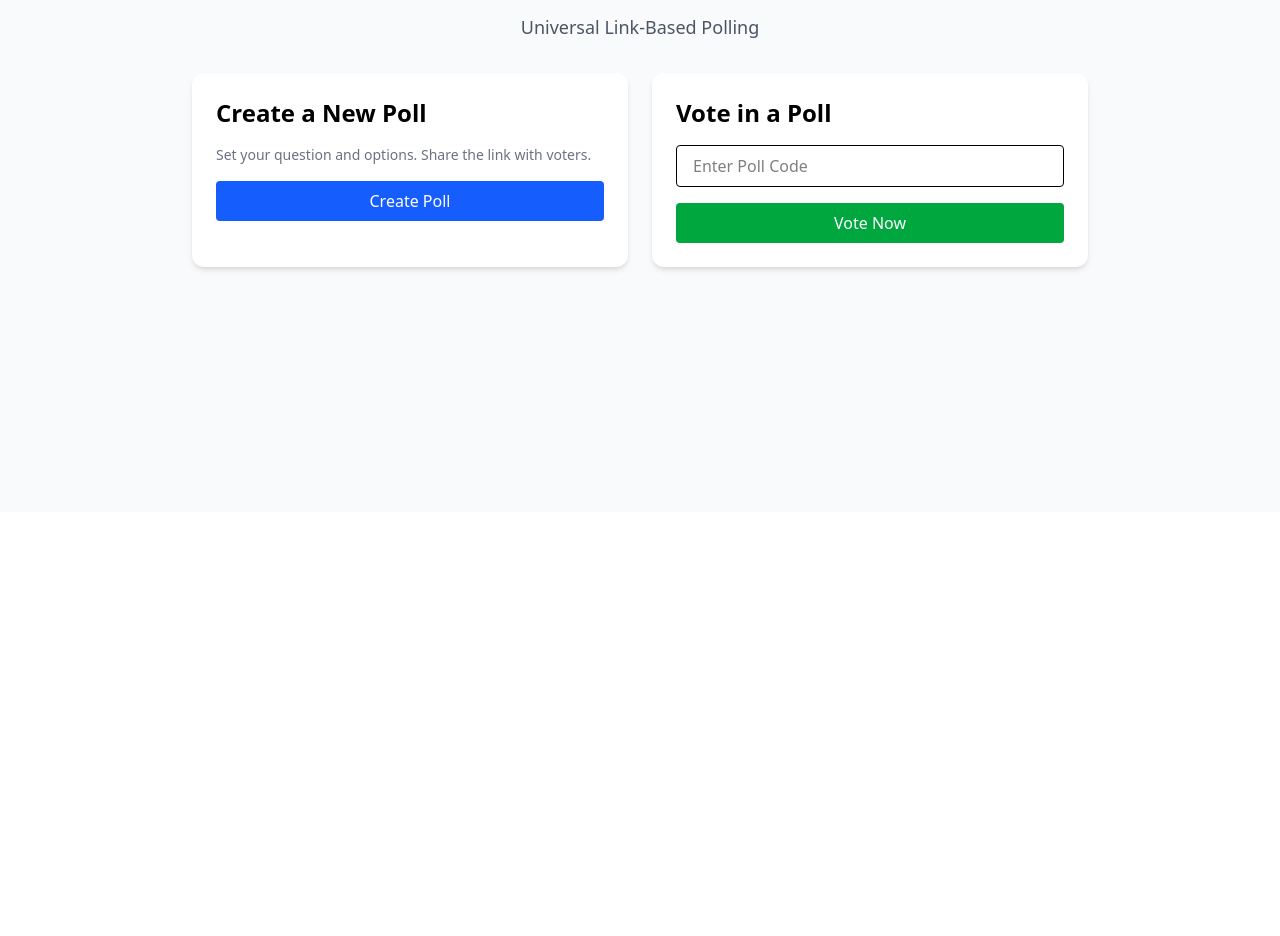
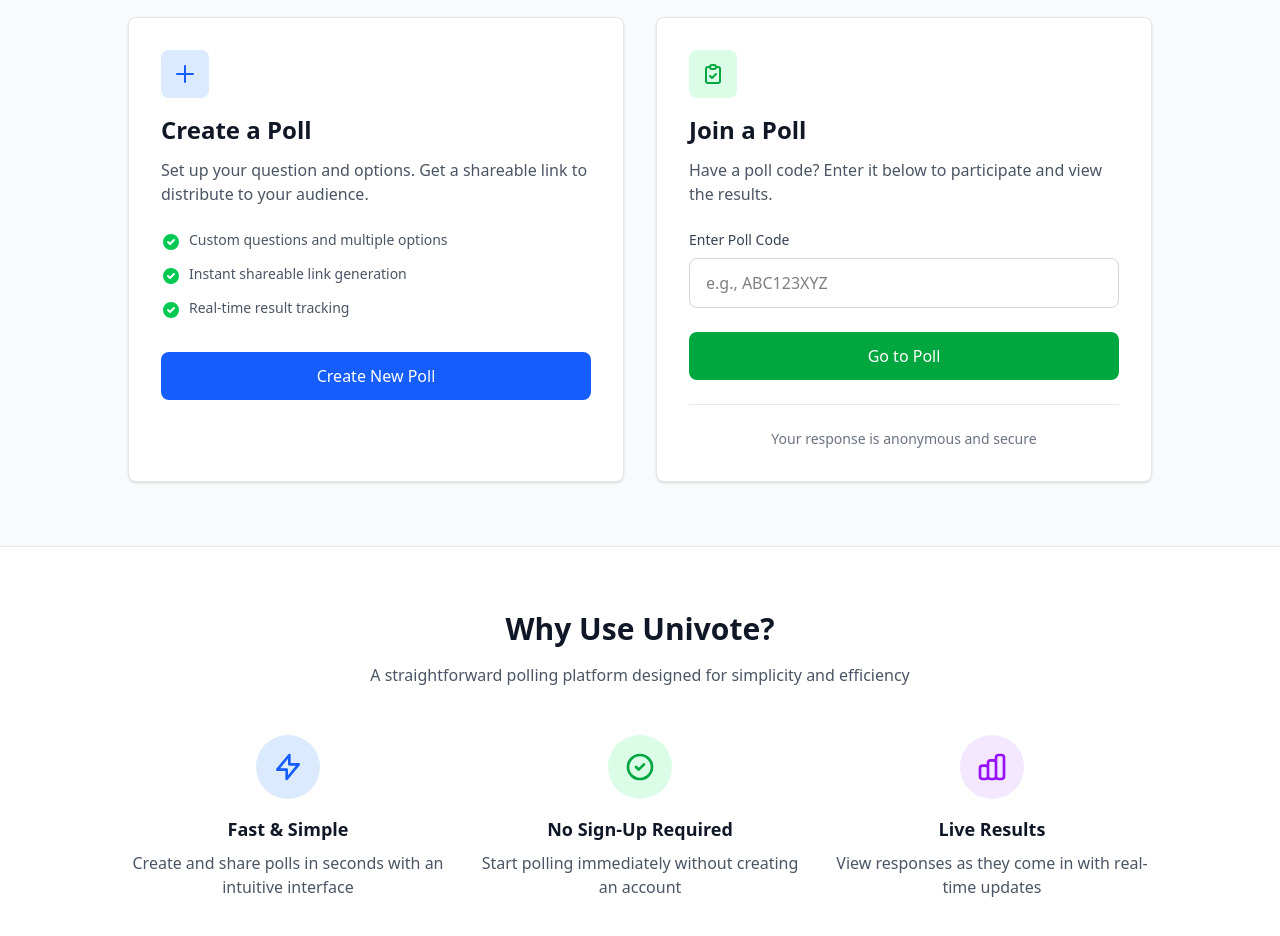
Before and after one commit to akashkv11/UniVote, a Next.js app: page / in a window 1280 px wide. Shown: the part 288-1224 px from the top of the page. Before the commit the page ends 800 px from the top, so only its background shows below. Built offline with nearby package versions, Linux system fonts and the light colour scheme.

Commit message:
home page design

```diff
--- a/src/app/page.tsx
+++ b/src/app/page.tsx
@@ -5,6 +5,7 @@
 import { useState } from "react";
 import { useRouter } from "next/navigation";
 import Link from "next/link";
+// Header/Footer are provided by the root layout
 
 export default function HomePage() {
   const [pollCode, setPollCode] = useState("");
@@ -18,47 +19,169 @@
   };
 
   return (
-    <main className="flex flex-col items-center justify-center min-h-screen bg-gray-50 px-4">
-      <h1 className="text-4xl font-bold mb-4 text-center">🎉 Univote</h1>
-      <p className="text-lg mb-8 text-center text-gray-600">
+    <div className="min-h-screen bg-gray-50">
+  {/* Header provided by layout */}
+
+      {/* Main Content */}
+      <main>
+        {/* Hero Section */}
+        <section className="bg-white border-b border-gray-200">
+          <div className="max-w-7xl mx-auto px-4 sm:px-6 lg:px-8 py-16 text-center">
+            <h1 className="text-4xl font-bold text-gray-900 mb-4">
               Universal Link-Based Polling
+            </h1>
+            <p className="text-xl text-gray-600 max-w-3xl mx-auto">
+              Create polls, share links, and collect responses instantly.
+              Simple, fast, and effective polling for everyone.
             </p>
+          </div>
+        </section>
 
-      <div className="grid grid-cols-1 md:grid-cols-2 gap-6 w-full max-w-4xl">
-        {/* Create Poll Section */}
-        <div className="bg-white p-6 rounded-xl shadow-md w-full">
-          <h2 className="text-2xl font-semibold mb-4">Create a New Poll</h2>
-          <p className="text-sm text-gray-500 mb-4">
-            Set your question and options. Share the link with voters.
+        {/* Action Cards */}
+        <section className="max-w-7xl mx-auto px-4 sm:px-6 lg:px-8 py-16">
+          <div className="grid md:grid-cols-2 gap-8 max-w-5xl mx-auto">
+
+            {/* Create Poll Card */}
+            <div className="bg-white rounded-lg shadow-sm border border-gray-200 p-8">
+              <div className="mb-6">
+                <div className="inline-flex items-center justify-center w-12 h-12 rounded-lg bg-blue-100 text-blue-600 mb-4">
+                  <svg className="w-6 h-6" fill="none" stroke="currentColor" viewBox="0 0 24 24">
+                    <path strokeLinecap="round" strokeLinejoin="round" strokeWidth={2} d="M12 4v16m8-8H4" />
+                  </svg>
+                </div>
+                <h2 className="text-2xl font-semibold text-gray-900 mb-3">
+                  Create a Poll
+                </h2>
+                <p className="text-gray-600">
+                  Set up your question and options. Get a shareable link to distribute to your audience.
                 </p>
+              </div>
+
+              <ul className="space-y-3 mb-8 text-sm text-gray-600">
+                <li className="flex items-start">
+                  <svg className="w-5 h-5 text-green-500 mr-2 mt-0.5" fill="currentColor" viewBox="0 0 20 20">
+                    <path fillRule="evenodd" d="M10 18a8 8 0 100-16 8 8 0 000 16zm3.707-9.293a1 1 0 00-1.414-1.414L9 10.586 7.707 9.293a1 1 0 00-1.414 1.414l2 2a1 1 0 001.414 0l4-4z" clipRule="evenodd" />
+                  </svg>
+                  <span>Custom questions and multiple options</span>
+                </li>
+                <li className="flex items-start">
+                  <svg className="w-5 h-5 text-green-500 mr-2 mt-0.5" fill="currentColor" viewBox="0 0 20 20">
+                    <path fillRule="evenodd" d="M10 18a8 8 0 100-16 8 8 0 000 16zm3.707-9.293a1 1 0 00-1.414-1.414L9 10.586 7.707 9.293a1 1 0 00-1.414 1.414l2 2a1 1 0 001.414 0l4-4z" clipRule="evenodd" />
+                  </svg>
+                  <span>Instant shareable link generation</span>
+                </li>
+                <li className="flex items-start">
+                  <svg className="w-5 h-5 text-green-500 mr-2 mt-0.5" fill="currentColor" viewBox="0 0 20 20">
+                    <path fillRule="evenodd" d="M10 18a8 8 0 100-16 8 8 0 000 16zm3.707-9.293a1 1 0 00-1.414-1.414L9 10.586 7.707 9.293a1 1 0 00-1.414 1.414l2 2a1 1 0 001.414 0l4-4z" clipRule="evenodd" />
+                  </svg>
+                  <span>Real-time result tracking</span>
+                </li>
+              </ul>
+
               <Link href="/create-poll">
-            <button className="bg-blue-600 text-white px-4 py-2 rounded hover:bg-blue-700 transition w-full">
-              Create Poll
+                <button className="w-full bg-blue-600 text-white font-medium py-3 px-4 rounded-lg hover:bg-blue-700 transition-colors">
+                  Create New Poll
                 </button>
               </Link>
             </div>
 
-        {/* Vote by Code Section */}
-        <div className="bg-white p-6 rounded-xl shadow-md w-full">
-          <h2 className="text-2xl font-semibold mb-4">Vote in a Poll</h2>
+            {/* Vote Card */}
+            <div className="bg-white rounded-lg shadow-sm border border-gray-200 p-8">
+              <div className="mb-6">
+                <div className="inline-flex items-center justify-center w-12 h-12 rounded-lg bg-green-100 text-green-600 mb-4">
+                  <svg className="w-6 h-6" fill="none" stroke="currentColor" viewBox="0 0 24 24">
+                    <path strokeLinecap="round" strokeLinejoin="round" strokeWidth={2} d="M9 5H7a2 2 0 00-2 2v12a2 2 0 002 2h10a2 2 0 002-2V7a2 2 0 00-2-2h-2M9 5a2 2 0 002 2h2a2 2 0 002-2M9 5a2 2 0 012-2h2a2 2 0 012 2m-6 9l2 2 4-4" />
+                  </svg>
+                </div>
+                <h2 className="text-2xl font-semibold text-gray-900 mb-3">
+                  Join a Poll
+                </h2>
+                <p className="text-gray-600">
+                  Have a poll code? Enter it below to participate and view the results.
+                </p>
+              </div>
+
               <form onSubmit={handleVoteSubmit}>
+                <div className="mb-6">
+                  <label htmlFor="pollCode" className="block text-sm font-medium text-gray-700 mb-2">
+                    Enter Poll Code
+                  </label>
                   <input
+                    id="pollCode"
                     type="text"
                     value={pollCode}
                     onChange={(e) => setPollCode(e.target.value)}
-              placeholder="Enter Poll Code"
-              className="w-full border px-4 py-2 rounded mb-4 focus:outline-none focus:ring-2 focus:ring-blue-400"
+                    placeholder="e.g., ABC123XYZ"
+                    className="w-full px-4 py-3 border border-gray-300 rounded-lg focus:ring-2 focus:ring-blue-500 focus:border-transparent outline-none transition"
                     required
                   />
+                </div>
+
                 <button
                   type="submit"
-              className="bg-green-600 text-white px-4 py-2 rounded hover:bg-green-700 transition w-full"
+                  className="w-full bg-green-600 text-white font-medium py-3 px-4 rounded-lg hover:bg-green-700 transition-colors"
                 >
-              Vote Now
+                  Go to Poll
                 </button>
               </form>
+
+              <div className="mt-6 pt-6 border-t border-gray-200">
+                <p className="text-sm text-gray-500 text-center">
+                  Your response is anonymous and secure
+                </p>
               </div>
             </div>
+          </div>
+        </section>
+
+        {/* Features Section */}
+        <section className="bg-white border-t border-gray-200">
+          <div className="max-w-7xl mx-auto px-4 sm:px-6 lg:px-8 py-16">
+            <div className="text-center mb-12">
+              <h2 className="text-3xl font-bold text-gray-900 mb-4">
+                Why Use Univote?
+              </h2>
+              <p className="text-gray-600 max-w-2xl mx-auto">
+                A straightforward polling platform designed for simplicity and efficiency
+              </p>
+            </div>
+
+            <div className="grid md:grid-cols-3 gap-8 max-w-5xl mx-auto">
+              <div className="text-center">
+                <div className="inline-flex items-center justify-center w-16 h-16 rounded-full bg-blue-100 text-blue-600 mb-4">
+                  <svg className="w-8 h-8" fill="none" stroke="currentColor" viewBox="0 0 24 24">
+                    <path strokeLinecap="round" strokeLinejoin="round" strokeWidth={2} d="M13 10V3L4 14h7v7l9-11h-7z" />
+                  </svg>
+                </div>
+                <h3 className="text-lg font-semibold text-gray-900 mb-2">Fast & Simple</h3>
+                <p className="text-gray-600">Create and share polls in seconds with an intuitive interface</p>
+              </div>
+
+              <div className="text-center">
+                <div className="inline-flex items-center justify-center w-16 h-16 rounded-full bg-green-100 text-green-600 mb-4">
+                  <svg className="w-8 h-8" fill="none" stroke="currentColor" viewBox="0 0 24 24">
+                    <path strokeLinecap="round" strokeLinejoin="round" strokeWidth={2} d="M9 12l2 2 4-4m6 2a9 9 0 11-18 0 9 9 0 0118 0z" />
+                  </svg>
+                </div>
+                <h3 className="text-lg font-semibold text-gray-900 mb-2">No Sign-Up Required</h3>
+                <p className="text-gray-600">Start polling immediately without creating an account</p>
+              </div>
+
+              <div className="text-center">
+                <div className="inline-flex items-center justify-center w-16 h-16 rounded-full bg-purple-100 text-purple-600 mb-4">
+                  <svg className="w-8 h-8" fill="none" stroke="currentColor" viewBox="0 0 24 24">
+                    <path strokeLinecap="round" strokeLinejoin="round" strokeWidth={2} d="M9 19v-6a2 2 0 00-2-2H5a2 2 0 00-2 2v6a2 2 0 002 2h2a2 2 0 002-2zm0 0V9a2 2 0 012-2h2a2 2 0 012 2v10m-6 0a2 2 0 002 2h2a2 2 0 002-2m0 0V5a2 2 0 012-2h2a2 2 0 012 2v14a2 2 0 01-2 2h-2a2 2 0 01-2-2z" />
+                  </svg>
+                </div>
+                <h3 className="text-lg font-semibold text-gray-900 mb-2">Live Results</h3>
+                <p className="text-gray-600">View responses as they come in with real-time updates</p>
+              </div>
+            </div>
+          </div>
+        </section>
       </main>
+
+  {/* Footer provided by layout */}
+    </div>
   );
 }
```
Lines whose indentation alone changed are shown as unchanged.
